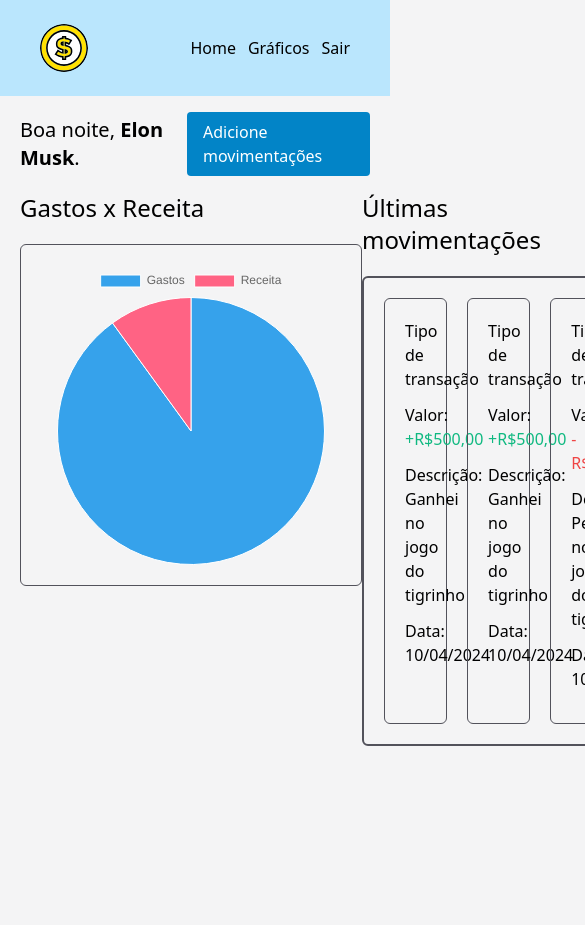
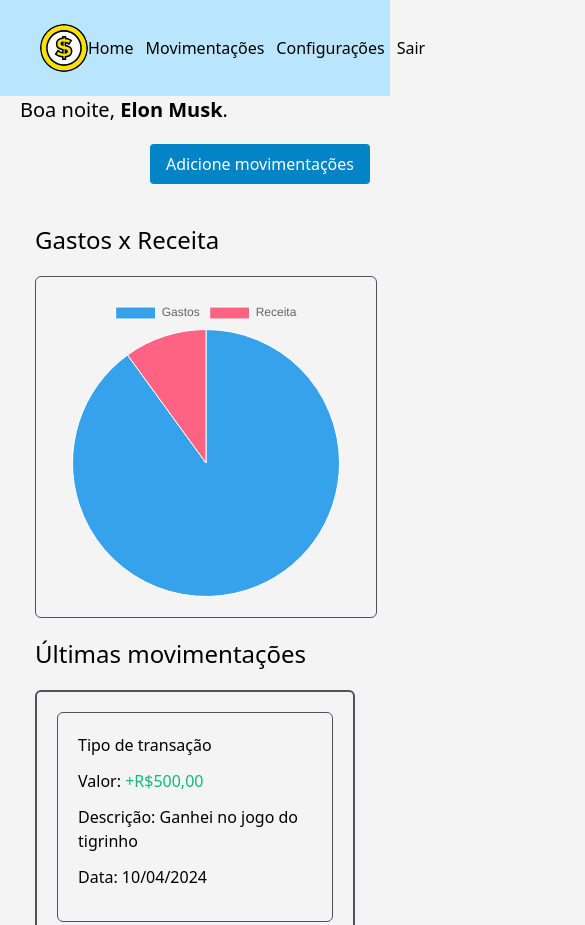
Before and after one commit to NikolasMenezes/finance_control, a plain HTML site: page views/dashboard.html in a window 390 px wide. Shown: the top 925 px of the page, 585 px wide, since content can reach past the window. Before the commit the page ends 844 px from the top, so only its background shows below. Drawn offline with nearby package versions, Linux system fonts and the light colour scheme.

Commit message:
feat: create responsive design for dashboard view

```diff
--- a/views/dashboard.html
+++ b/views/dashboard.html
@@ -26,33 +26,39 @@
           <a href="/views/dashboard.html">Home</a>
         </li>
         <li class="hover:underline">
-          <a href="/views/finances.html">Gráficos</a>
+          <a href="/views/finances.html">Movimentações</a>
         </li>
-        <li class="hover:underline"><a href="../index.html">Sair</a></li>
+        <li class="hover:underline">
+          <a href="/views/settings.html">Configurações</a>
+        </li>
+        <li class="hover:underline">
+          <a href="../index.html">Sair</a>
+        </li>
       </ul>
     </nav>
   </header>
   <main class="px-5 max-w-7xl mx-auto">
-    <div class="flex justify-between items-center h-24">
-      <h2 class="font-medium text-xl">
+    <div class="flex flex-col gap-5 lg:flex-row lg:justify-between items-center lg:h-24 mb-10">
+      <h2 class="font-medium text-xl self-start lg:self-auto">
         <span id="greeting">Olá</span>,
         <span class="font-bold" id="user-name">Elon Musk</span>.
       </h2>
-      <a class="rounded px-4 bg-sky-600 hover:bg-sky-800 duration-300 py-2 text-white" type="submit" id="login-btn"
-        href="./finances.html">Adicione movimentações</a>
+      <a class="rounded px-4 bg-sky-600 hover:bg-sky-800 duration-300 py-2 text-white self-end lg:self-auto"
+        type="submit" id="login-btn" href="./finances.html">Adicione movimentações
+      </a>
     </div>
     <div>
-      <div class="flex justify-between max-h-72">
-        <div class="h-full">
+      <div class="flex flex-col items-center lg:flex-row justify-between max-h-72 gap-5">
+        <div class="h-full lg:w-4/12 w-80">
           <p class="text-2xl font-medium mb-5">Gastos x Receita</p>
           <div class="h-fit w-fit p-5 rounded-md border border-zinc-600 dark:border-zinc-100">
             <canvas id="myChart" class="h-full"></canvas>
           </div>
         </div>
-        <div class="w-8/12 h-full">
+        <div class="md:w-full lg:w-8/12 w-80 h-full">
           <p class="text-2xl font-medium mb-5">Últimas movimentações</p>
-          <div class="rounded-md border-2 border-zinc-600 p-5 flex gap-5">
-            <div class="rounded-md border border-zinc-600 p-5 w-2/6">
+          <div class="rounded-md border-2 border-zinc-600 p-5 flex flex-col md:flex-row gap-5">
+            <div class="rounded-md border border-zinc-600 p-5 w-full lg:w-2/6">
               <p class="font-medium mb-3">Tipo de transação</p>
               <p class="mb-3">
                 Valor:
@@ -66,7 +72,7 @@
                 Data: <span class="date font-medium">10/04/2024</span>
               </p>
             </div>
-            <div class="rounded-md border border-zinc-600 p-5 w-2/6">
+            <div class="rounded-md border border-zinc-600 p-5 w-full lg:w-2/6">
               <p class="mb-3">Tipo de transação</p>
               <p class="mb-3">
                 Valor:
@@ -80,7 +86,7 @@
                 Data: <span class="date font-medium">10/04/2024</span>
               </p>
             </div>
-            <div class="rounded-md border border-zinc-600 p-5 w-2/6">
+            <div class="rounded-md border border-zinc-600 p-5 w-full lg:w-2/6">
               <p class="mb-3">Tipo de transação</p>
               <p class="mb-3">
                 Valor:
```
Also changed, not shown: views/finances.html (+5 -2 lines), views/settings.html (added, +39 -0 lines), views/signup.html (+7 -2 lines).
